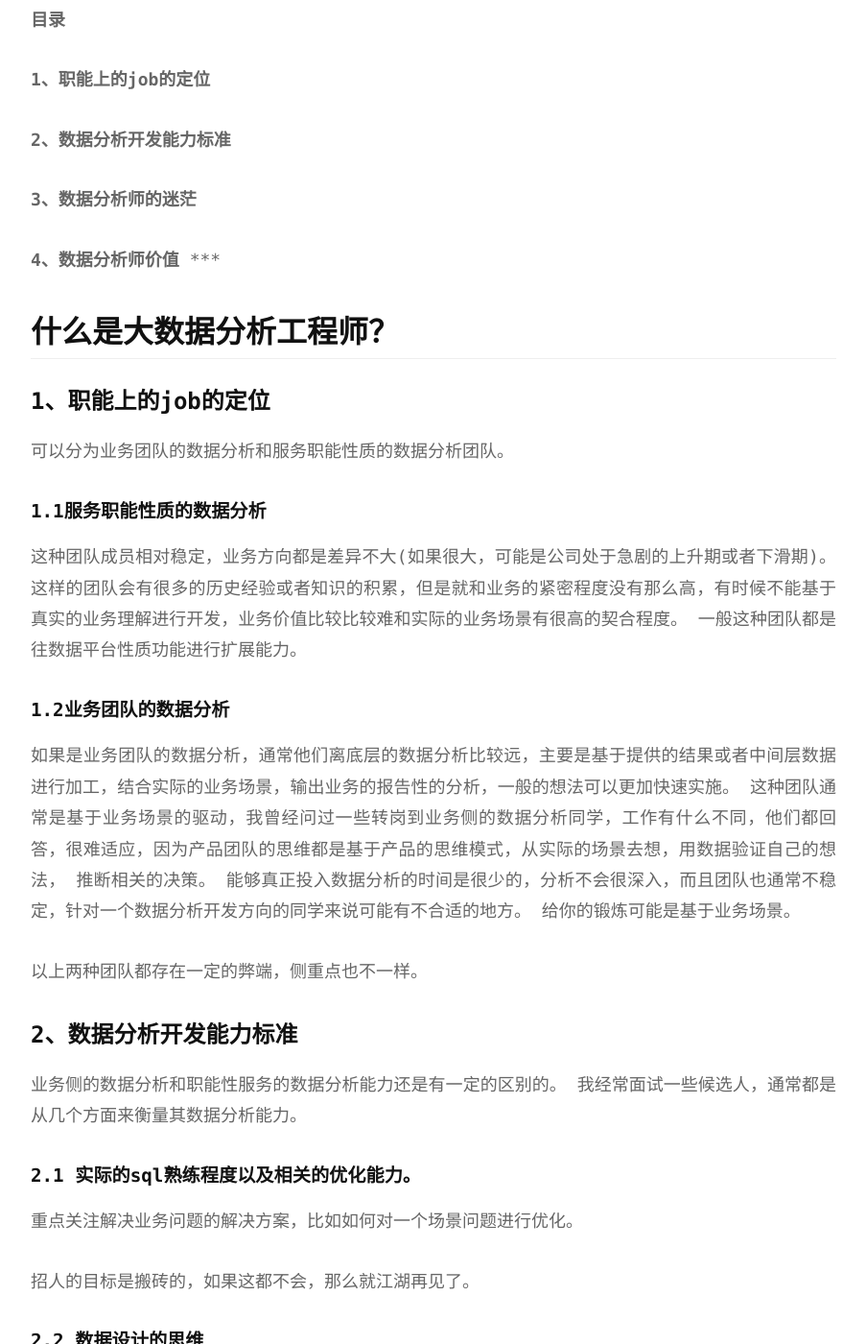
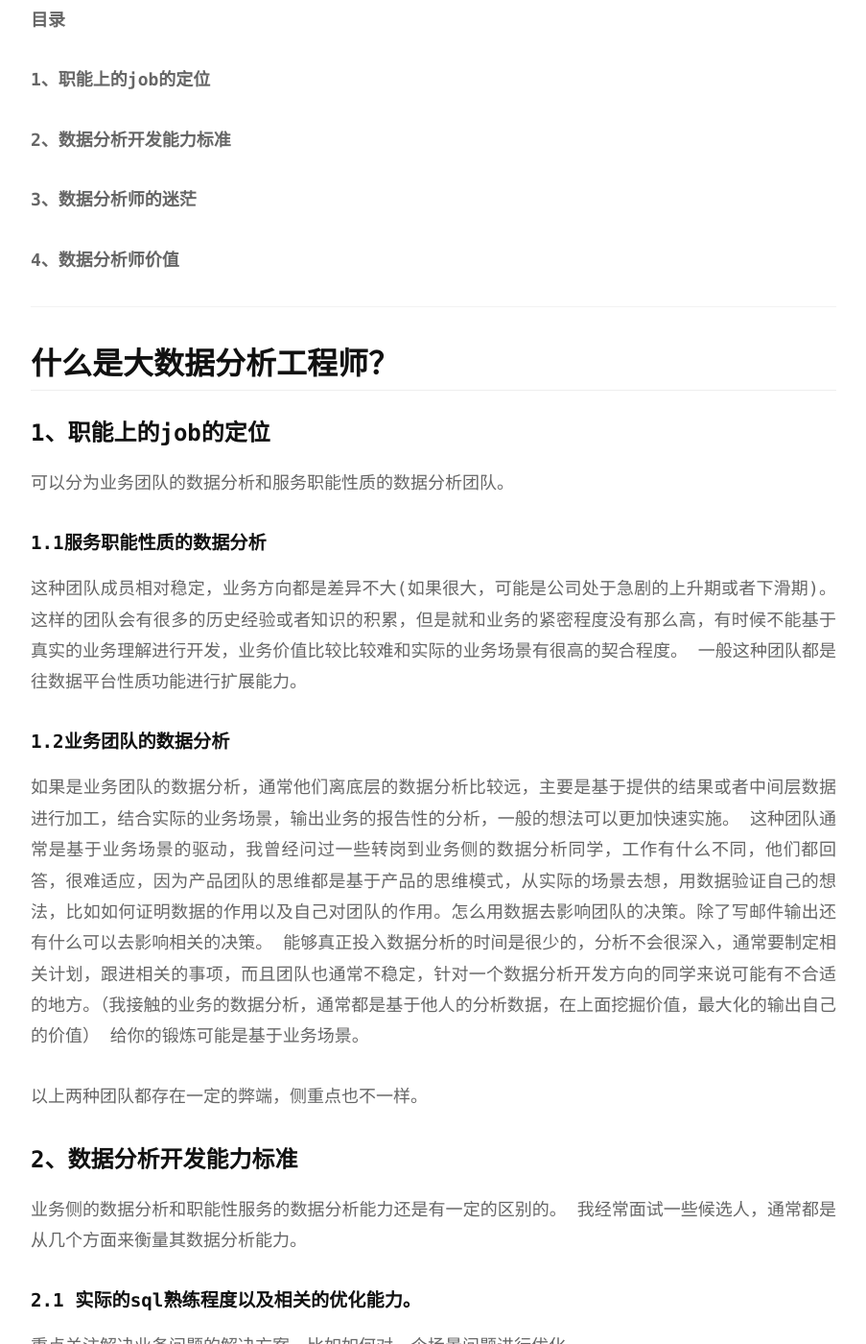
Before and after one commit to maolilai/maolilai.github.io, a Jekyll site: the page built from _posts/2020-03-02-一、什么才是大数据分析工程师.md, in a window 1280 px wide and 1400 px high, scrolled down 460 px. Shown: the whole window at 96% size, without its empty margins (188-1091 px from the left). Built offline with Jekyll 4.4.1, drawn with Linux system fonts in a browser that asks for light colours; some of the changed text lies outside the part shown.

Commit message:
Add files via upload
111

```diff
--- a/_posts/2020-03-02-一、什么才是大数据分析工程师.md
+++ b/_posts/2020-03-02-一、什么才是大数据分析工程师.md
@@ -20,6 +20,7 @@
 **3、数据分析师的迷茫**
 
 **4、数据分析师价值**
+
 ***
 
 
@@ -34,9 +35,8 @@
 
 #### 1.2业务团队的数据分析
 如果是业务团队的数据分析，通常他们离底层的数据分析比较远，主要是基于提供的结果或者中间层数据进行加工，结合实际的业务场景，输出业务的报告性的分析，一般的想法可以更加快速实施。
-这种团队通常是基于业务场景的驱动，我曾经问过一些转岗到业务侧的数据分析同学，工作有什么不同，他们都回答，很难适应，因为产品团队的思维都是基于产品的思维模式，从实际的场景去想，用数据验证自己的想法，
-推断相关的决策。
-能够真正投入数据分析的时间是很少的，分析不会很深入，而且团队也通常不稳定，针对一个数据分析开发方向的同学来说可能有不合适的地方。
+这种团队通常是基于业务场景的驱动，我曾经问过一些转岗到业务侧的数据分析同学，工作有什么不同，他们都回答，很难适应，因为产品团队的思维都是基于产品的思维模式，从实际的场景去想，用数据验证自己的想法，比如如何证明数据的作用以及自己对团队的作用。怎么用数据去影响团队的决策。除了写邮件输出还有什么可以去影响相关的决策。
+能够真正投入数据分析的时间是很少的，分析不会很深入，通常要制定相关计划，跟进相关的事项，而且团队也通常不稳定，针对一个数据分析开发方向的同学来说可能有不合适的地方。（我接触的业务的数据分析，通常都是基于他人的分析数据，在上面挖掘价值，最大化的输出自己的价值）
 给你的锻炼可能是基于业务场景。
 
 以上两种团队都存在一定的弊端，侧重点也不一样。
@@ -78,6 +78,8 @@
 #### 3.2 一定要减少重复无效的工作
 数据开发重复，报表设计不合理，每天都是在重复开发，每天都是在捞数据，这种的工作需要减少，这种工作做久了，人就慢慢废了。
 碰到这种场景，一定要去减少这种工作，因为这种没有意义，干这种工作除了拿那份工资的报酬外，我想不到有什么价值。
+
+为了别人的实验而实验，说自私点是为别人做嫁衣，这种做完也需要邮件输出下，说明干了，但是我还是建议少干这些事。
 
 #### 3.3 数据分析开发的类型
 无非是三类性质的工作需求：统计类需求，系统需求，分析需求
@@ -153,3 +155,11 @@
 针对效率提升这点，在职能性服务部门，就更加重视了，通常都是在这方面进行能力的提升，行为平台类的产品。
 
 而针对个人也是一样的，针对工作内容进行划分，从每天的工作中进行总结，哪些是重复的，怎么减少重复开发，然后去找新的东西。
+
+
+### 后记
+
+有朋友建议我写写
+**数据分析师的出路(待)**
+
+这个后面多找朋友们聊聊，看看数据分析师还能做啥，数据分析师会失业吗？ 职业有多长久。---感谢建议
```
